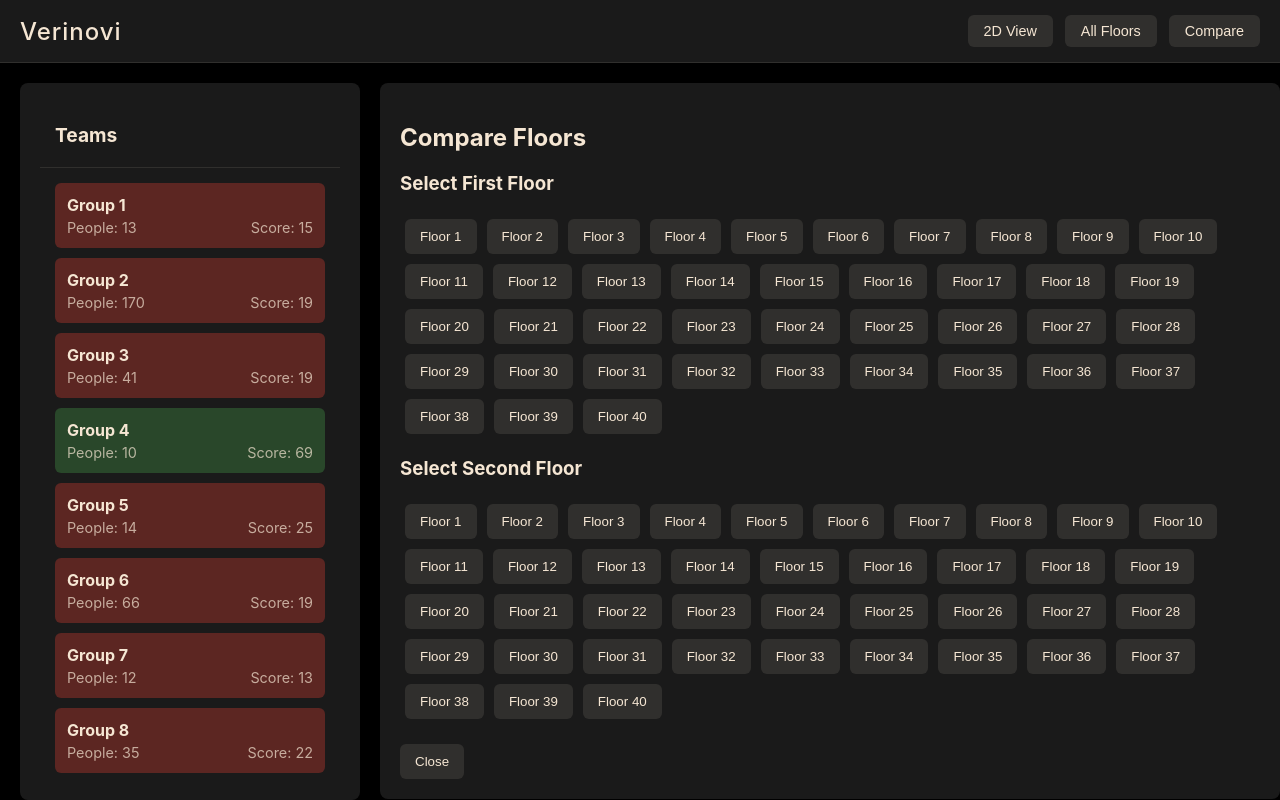
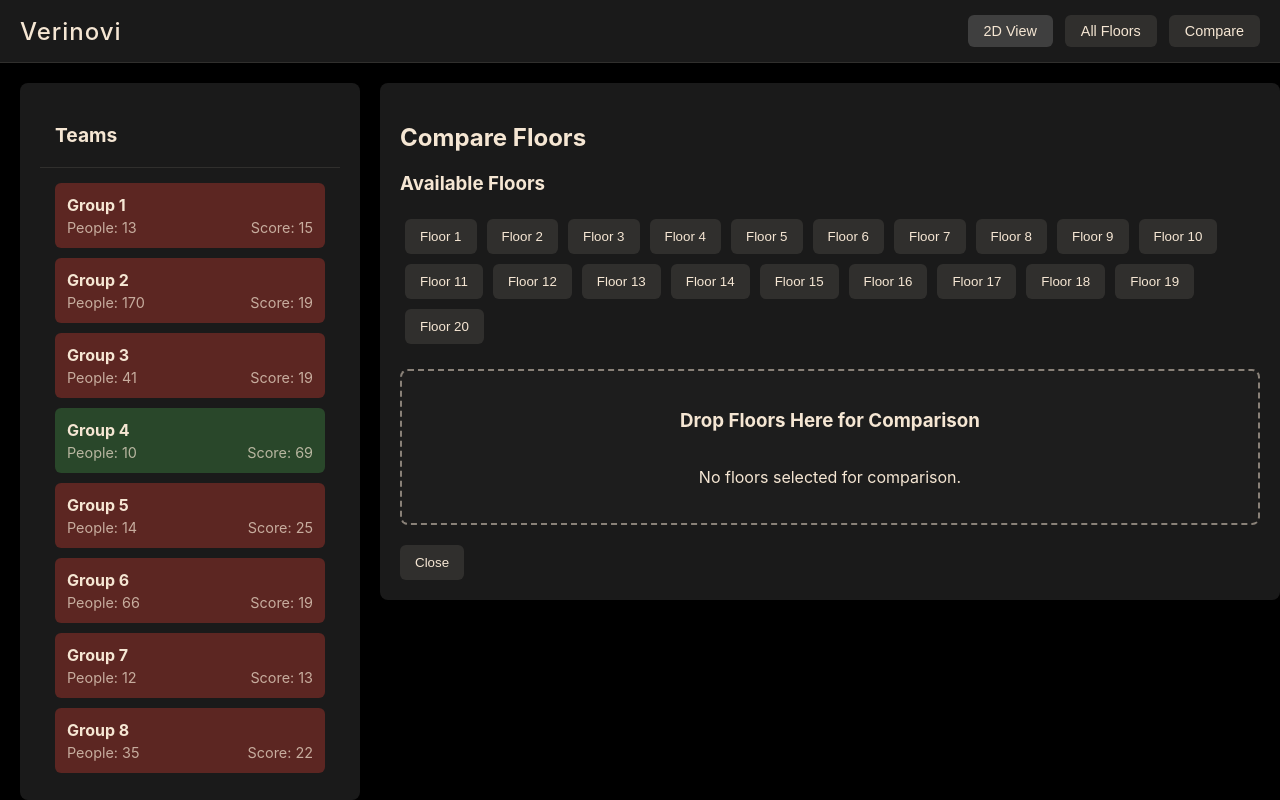
Before and after one commit to matt-james-morgan/csv_test, a React (Create React App) app: page / in a window 1280 px wide. Both pictures are taken after a click on the button "Compare". Built offline with nearby package versions, Linux system fonts and the light colour scheme.

Commit message:
make sure floor compare avg is working

```diff
--- a/src/App.js
+++ b/src/App.js
@@ -33,7 +33,6 @@ function App() {
           skipEmptyLines: true
         }).data;
 
-
         // Get all data columns
         const headers = parsedMatrixData[0].slice(1);
         const peopleCount = parsedMatrixData[1].slice(1);
@@ -68,6 +67,38 @@ function App() {
         const cleanedData = parsedCollabData.slice(1).map(row => row.slice(2));
         setCollaborationData(cleanedData);
 
+        // Randomly assign two groups to the first 20 floors
+        const assignedGroups = [];
+        for (let i = 0; i < Math.min(20, transformedMatrixData.length); i++) {
+          const floor = floorData[i];
+          const group1Index = Math.floor(Math.random() * transformedMatrixData.length);
+          let group2Index = Math.floor(Math.random() * transformedMatrixData.length);
+
+          // Ensure group2Index is different from group1Index
+          while (group2Index === group1Index) {
+            group2Index = Math.floor(Math.random() * transformedMatrixData.length);
+          }
+
+          // Assign two random groups to the floor
+          assignedGroups.push({
+            floor_id: floor.floor_id,
+            groups: [transformedMatrixData[group1Index], transformedMatrixData[group2Index]]
+          });
+        }
+
+        // Update the first 20 floors with assigned groups
+        setFloorData(prevFloorData => {
+          return prevFloorData.map((floor, index) => {
+            if (index < assignedGroups.length) {
+              return {
+                ...floor,
+                groups: assignedGroups[index].groups
+              };
+            }
+            return floor;
+          });
+        });
+
       } catch (error) {
         console.error('Error loading CSV:', error);
       }
@@ -76,10 +107,11 @@ function App() {
     loadCSVData();
   }, []);
 
+  const getGroupNumber = (header) => parseInt(header.replace('Group ', '')) - 1;
+
   const getCollaborationScore = (group1, group2) => {
     if (!collaborationData.length) return 0;
 
-    const getGroupNumber = (header) => parseInt(header.replace('Group ', '')) - 1;
 
     const index1 = getGroupNumber(group1.header);
     const index2 = getGroupNumber(group2.header);
@@ -165,6 +197,15 @@ function App() {
     });
   };
 
+  const handleGroupDelete = (header) => {
+    setFloorData(prevFloorData => {
+      return prevFloorData.map(floor => ({
+        ...floor,
+        groups: floor.groups.filter(group => group.header !== header)
+      }));
+    });
+  };
+
   const handleFloorClear = (floorId) => {
     setFloorData(prevFloorData => {
       return prevFloorData.map(floor => {
@@ -218,22 +259,30 @@ function App() {
             gap: '12px'
           }}>
             <button
-              onClick={() => setIsIsometricView(!isIsometricView)}
+              onClick={() => {
+                if (isZoomedOut) {
+                  setIsZoomedOut(false);
+                }
+                if (!showCompare) {
+                  setIsIsometricView(!isIsometricView);
+                }
+              }}
+              disabled={isZoomedOut || showCompare}
               style={{
-                backgroundColor: 'rgba(245, 230, 211, 0.1)',
+                backgroundColor: (isZoomedOut || showCompare) ? 'rgba(100, 100, 100, 0.5)' : 'rgba(245, 230, 211, 0.1)',
                 border: 'none',
                 color: '#f5e6d3',
                 padding: '8px 16px',
                 borderRadius: '6px',
-                cursor: 'pointer',
+                cursor: (isZoomedOut || showCompare) ? 'not-allowed' : 'pointer',
                 fontSize: '0.9em',
                 display: 'flex',
                 alignItems: 'center',
                 gap: '8px',
                 transition: 'background-color 0.2s'
               }}
-              onMouseOver={(e) => e.target.style.backgroundColor = 'rgba(245, 230, 211, 0.2)'}
-              onMouseOut={(e) => e.target.style.backgroundColor = 'rgba(245, 230, 211, 0.1)'}
+              onMouseOver={(e) => !(isZoomedOut || showCompare) && (e.target.style.backgroundColor = 'rgba(245, 230, 211, 0.2)')}
+              onMouseOut={(e) => !(isZoomedOut || showCompare) && (e.target.style.backgroundColor = 'rgba(245, 230, 211, 0.1)')}
             >
               {isIsometricView ? '2D View' : '3D View'}
             </button>
@@ -244,6 +293,8 @@ function App() {
                 if (!isZoomedOut) {
                   setIsIsometricView(false);
                 }
+                // Close compare mode when switching to all floors
+                setShowCompare(false);
               }}
               style={{
                 backgroundColor: 'rgba(245, 230, 211, 0.1)',
@@ -265,7 +316,11 @@ function App() {
             </button>
 
             <button
-              onClick={() => setShowCompare(true)}
+              onClick={() => {
+                setShowCompare(true);
+                // Close zoomed out view when entering compare mode
+                setIsZoomedOut(false);
+              }}
               style={{
                 backgroundColor: 'rgba(245, 230, 211, 0.1)',
                 border: 'none',
@@ -308,6 +363,9 @@ function App() {
               <CompareFloors
                 floorData={floorData}
                 onClose={() => setShowCompare(false)}
+                getCollaborationScore={getCollaborationScore}
+                calculateGroupCollaborationScores={calculateGroupCollaborationScores}
+                getGroupNumber={getGroupNumber}
               />
             ) : (
               <FloorPlan
@@ -320,6 +378,7 @@ function App() {
                 setIsZoomedOut={setIsZoomedOut}
                 hoveredGroup={hoveredGroup}
                 topCollaborators={topCollaborators}
+                onGroupDelete={handleGroupDelete}
               />
             )}
           </div>
--- a/src/components/CompareFloors.js
+++ b/src/components/CompareFloors.js
@@ -1,15 +1,51 @@
 import React, { useState } from 'react';
 
-const CompareFloors = ({ floorData, onClose }) => {
-  const [firstFloor, setFirstFloor] = useState(null);
-  const [secondFloor, setSecondFloor] = useState(null);
+const CompareFloors = ({ floorData, onClose, calculateGroupCollaborationScores }) => {
+  const [selectedFloors, setSelectedFloors] = useState([]);
 
-  const handleSelectFloor = (floor, isFirst) => {
-    if (isFirst) {
-      setFirstFloor(floor);
-    } else {
-      setSecondFloor(floor);
+  const handleDrop = (e) => {
+    e.preventDefault();
+    const floorId = e.dataTransfer.getData('text/plain');
+    const floor = floorData.find(f => f.floor_id === parseInt(floorId));
+
+    if (floor && !selectedFloors.includes(floor) && selectedFloors.length < 2) {
+      setSelectedFloors(prev => [...prev, floor]);
     }
+  };
+
+  const handleDragOver = (e) => {
+    e.preventDefault(); // Prevent default to allow drop
+  };
+
+  const handleRemoveFloor = (floorId) => {
+    setSelectedFloors(prev => prev.filter(floor => floor.floor_id !== floorId));
+  };
+
+  const calculateCollaborationAverage = () => {
+    if (selectedFloors.length < 2) return 0;
+
+    const [floor1, floor2] = selectedFloors;
+    let totalScore = 0;
+    let count = 0;
+
+    floor1.groups.forEach(group1 => {
+      floor2.groups.forEach(group2 => {
+        const score = getCollaborationScore(group1, group2); // Assume this function exists
+        totalScore += score;
+        count++;
+      });
+    });
+
+    return count > 0 ? (totalScore / count).toFixed(2) : 0; // Return average score
+  };
+
+  const getCollaborationScore = (floor1, floor2) => {
+    console.log(floor1, floor2);
+    // const groups = [...floor1.groups, ...floor2.groups];
+    // const avg = calculateGroupCollaborationScores(groups);
+    // Implement your logic to calculate collaboration score between two groups
+    // This is a placeholder; replace with actual logic
+    // return avg // Example: random score for demonstration
   };
 
   return (
@@ -24,11 +60,12 @@ const CompareFloors = ({ floorData, onClose }) => {
     }}>
       <h2>Compare Floors</h2>
       <div>
-        <h3>Select First Floor</h3>
-        {floorData.map(floor => (
+        <h3>Available Floors</h3>
+        {floorData.filter(floor => floor.groups.length > 0).map(floor => (
           <button
             key={floor.floor_id}
-            onClick={() => handleSelectFloor(floor, true)}
+            draggable
+            onDragStart={(e) => e.dataTransfer.setData('text/plain', floor.floor_id)}
             style={{
               margin: '5px',
               padding: '10px 15px',
@@ -46,48 +83,51 @@ const CompareFloors = ({ floorData, onClose }) => {
           </button>
         ))}
       </div>
-      <div>
-        <h3>Select Second Floor</h3>
-        {floorData.map(floor => (
+
+      <div
+        onDrop={handleDrop}
+        onDragOver={handleDragOver}
+        style={{
+          border: '2px dashed rgba(245, 230, 211, 0.5)',
+          borderRadius: '8px',
+          padding: '20px',
+          marginTop: '20px',
+          minHeight: '100px',
+          display: 'flex',
+          flexDirection: 'column',
+          alignItems: 'center',
+          justifyContent: 'center',
+          backgroundColor: 'rgba(30, 30, 30, 0.8)',
+        }}
+      >
+        <h3>Drop Floors Here for Comparison</h3>
+        {selectedFloors.length === 0 && <p>No floors selected for comparison.</p>}
+        {selectedFloors.map(floor => (
+          <div key={floor.floor_id} style={{ margin: '5px', color: '#f5e6d3' }}>
+            <span>Floor {floor.floor_id}</span>
             <button
-            key={floor.floor_id}
-            onClick={() => handleSelectFloor(floor, false)}
+              onClick={() => handleRemoveFloor(floor.floor_id)}
               style={{
-              margin: '5px',
-              padding: '10px 15px',
-              backgroundColor: 'rgba(245, 230, 211, 0.1)',
+                marginLeft: '10px',
+                backgroundColor: 'rgba(244, 67, 54, 0.7)',
                 border: 'none',
-              color: '#f5e6d3',
-              borderRadius: '6px',
+                color: '#fff',
+                borderRadius: '4px',
                 cursor: 'pointer',
-              transition: 'background-color 0.2s',
+                padding: '5px 10px',
               }}
-            onMouseOver={(e) => e.target.style.backgroundColor = 'rgba(245, 230, 211, 0.2)'}
-            onMouseOut={(e) => e.target.style.backgroundColor = 'rgba(245, 230, 211, 0.1)'}
             >
-            Floor {floor.floor_id}
+              Remove
             </button>
+          </div>
         ))}
-      </div>
-      <div>
-        {firstFloor && secondFloor && (
-          <div>
-            <h3>Comparison</h3>
-            <h4>Floor {firstFloor.floor_id} Groups:</h4>
-            <ul>
-              {firstFloor.groups.map(group => (
-                <li key={group.header}>{group.header}</li>
-              ))}
-            </ul>
-            <h4>Floor {secondFloor.floor_id} Groups:</h4>
-            <ul>
-              {secondFloor.groups.map(group => (
-                <li key={group.header}>{group.header}</li>
-              ))}
-            </ul>
+        {selectedFloors.length === 2 && (
+          <div style={{ marginTop: '10px', color: '#f5e6d3' }}>
+            <h4>Collaboration Average: {calculateCollaborationAverage(selectedFloors[0], selectedFloors[1])}</h4>
           </div>
         )}
       </div>
+
       <button
         onClick={onClose}
         style={{
--- a/src/components/FloorPlan.js
+++ b/src/components/FloorPlan.js
@@ -33,7 +33,8 @@ function FloorPlan({
   isZoomedOut,
   setIsZoomedOut,
   hoveredGroup,
-  topCollaborators
+  topCollaborators,
+  onGroupDelete
 }) {
   const [currentFloorIndex, setCurrentFloorIndex] = useState(0);
   const [selectedFloor, setSelectedFloor] = useState(null);
@@ -149,6 +150,7 @@ function FloorPlan({
                     setIsZoomedOut(false);
                   }
                 }}
+                onGroupDelete={onGroupDelete}
               />
 
 
```
Also changed, not shown: src/components/Floor.js (+9 -2 lines), src/components/Group.js (+20 -3 lines). Lines whose indentation alone changed are shown as unchanged.
